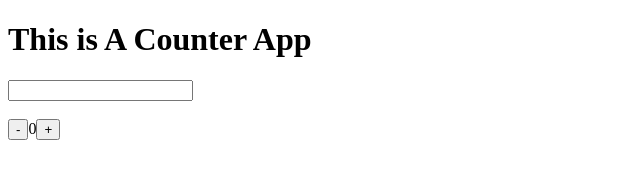
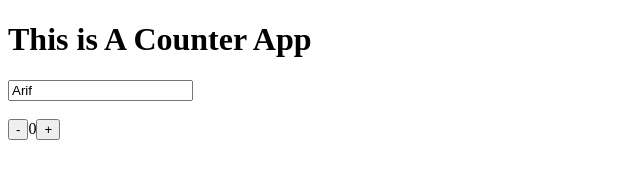
Before and after one commit to iqbal-arif/SimplifiedReactJS, a React (Vite) app in the folder Projects/counter/: page / in a window 1280 px wide. Shown: the top 170 px of the page, without its empty margins (0-640 px from the left). Built offline with nearby package versions, Linux system fonts and the light colour scheme.

Commit message:
modified:   Projects/counter/src/App.jsx

```diff
--- a/Projects/counter/src/App.jsx
+++ b/Projects/counter/src/App.jsx
@@ -13,20 +13,19 @@ function App() {
   return (
     <>
       <h1>This is A Counter App</h1>
-      <input
-        value={() => {
-          setValue();
-        }}
-        onChange={value}
-      />
+      <input value={value} onChange={(e) => setValue(e.target.value)} />
       <br />
       <br />
-      <button>-</button>
+      <button onClick={() => setCount((currentCount) => currentCount - 1)}>
+        -
+      </button>
       <span>0</span>
       <button>+</button>
       <br />
       <br />
-      <p>My name is {value} and I am 0 years old.</p>
+      <p>
+        My name is {value} and I am {count} years old.
+      </p>
     </>
   );
 }
```
